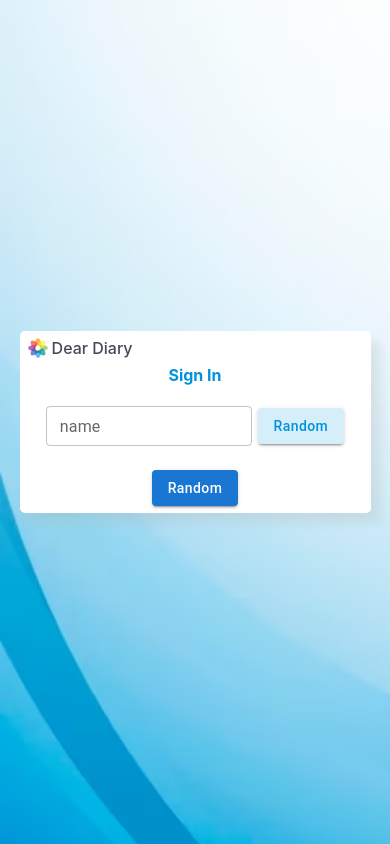
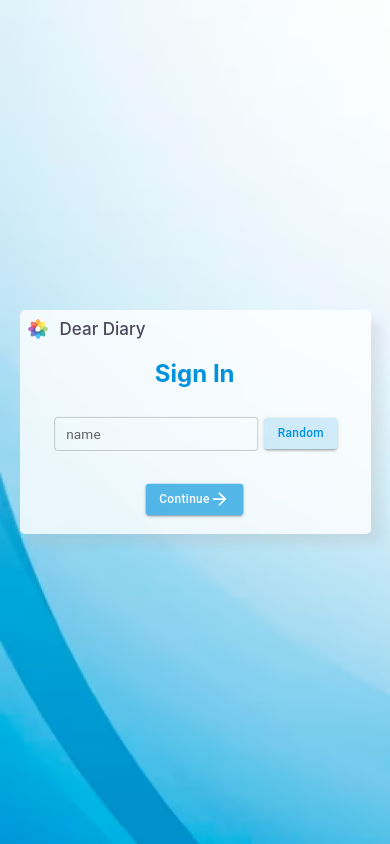
Before and after one commit to fcodelabs/training-web, a React (Create React App) app in the folder dear-diary/: page / in a window 390 px wide. Built offline with nearby package versions, Linux system fonts and the light colour scheme.

Commit message:
updated colors

```diff
--- a/dear-diary/package.json
+++ b/dear-diary/package.json
@@ -5,6 +5,7 @@
   "dependencies": {
     "@emotion/react": "^11.11.1",
     "@emotion/styled": "^11.11.0",
+    "@mui/icons-material": "^5.14.19",
     "@mui/material": "^5.14.19",
     "@testing-library/jest-dom": "^5.17.0",
     "@testing-library/react": "^13.4.0",
--- a/dear-diary/src/containers/signinPage/signInPage.css
+++ b/dear-diary/src/containers/signinPage/signInPage.css
@@ -10,14 +10,13 @@
 }
 
 .signin-page {
-
     display: flex;
     z-index: 1;
     flex-direction: column;
     align-items: center;
     justify-content: center;
     width: 50%;
-    background-color: white;
+    background-color: rgba(255, 255, 255, 0.796);
     border-radius: 5px;
     box-shadow: 10px 10px 10px 0px rgba(175, 175, 175, 0.244);
 }
@@ -51,11 +50,11 @@
 .sign-in-title {
     text-align: center;
     color: #0092DD;
-    font-size: 25px;
+    font-size: 30px;
     font-style: normal;
     font-weight: 700;
     padding-bottom: 2%;
-
+    padding-top: 2%;
 }
 
 .sign-in-form {
@@ -70,7 +69,6 @@
 .text-field-login {
     width: 100%;
     font-size: '16px'
-
 }
 
 .random-button {
@@ -86,7 +84,13 @@
 .signin-submit-button {
     text-align: center;
     margin-top: 3%;
+    padding-bottom: 3%;
     width: 100%;
+}
+.btn-continue{
+    font-size: 100%;
+    color: rgb(255, 255, 255)   !important;
+    background:#0093dda8 !important;
 }
 
 
@@ -95,13 +99,13 @@
         width: 90%;
     }
     .signin-page-title{
-        font-size: 100%;
+        transform: scale(0.85);
     }
     .sign-in-title{
-        font-size: 100%;
+        transform: scale(0.8);
     }
     .signin-page-form-wrapper{
-        width:85%;
+        width:95%;
     }
     .sign-in-form{
         padding: 5% 5% 5% 0%;
@@ -110,8 +114,12 @@
         width: 20px;
         height: 20px;
     }
+
+    .sign-in-form{
+        transform: scale(0.85);
+    }
     .btn-continue{
-        font-size: 100%
+        transform: scale(0.85)
     }
 
 }
--- a/dear-diary/src/containers/signinPage/signInPage.tsx
+++ b/dear-diary/src/containers/signinPage/signInPage.tsx
@@ -1,10 +1,10 @@
-// signin page is a container component that renders the signin form
-// type a const function to return signin form the background should be transparent
+
 
 import "./signInPage.css";
 import { Button } from "@mui/material";
 import TextField from '@mui/material/TextField';
 import logo from "./logo.png"
+import ArrowForwardIcon from '@mui/icons-material/ArrowForward';
 
 const SignInPage = () => {
     return (
@@ -34,7 +34,8 @@ const SignInPage = () => {
 
                     <div className="signin-submit-button">
                         <Button variant="contained" className="btn-continue" style={{ textTransform: 'none' }}>
-                            Random
+                            Continue
+                            <ArrowForwardIcon/>
                         </Button>
                     </div>
                 </div>
```
Also changed, not shown: 1 other file (tests, documents, lock files or other folders).
